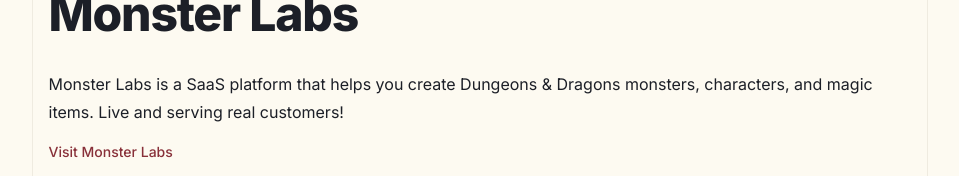
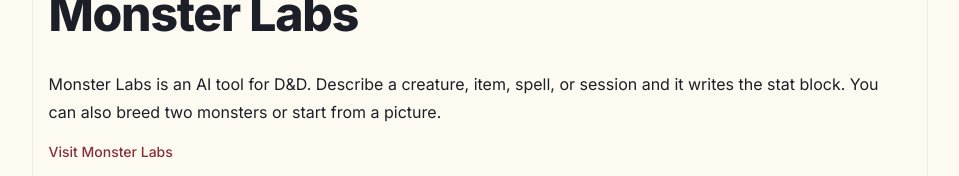
Before and after one commit to arhamHumayun/personal-site, a Next.js app: page /projects/monster-labs in a window 1280 px wide. Shown: the part 516-692 px from the top of the page, without its empty margins (153-1112 px from the left). Built offline with nearby package versions, Linux system fonts and the light colour scheme.

Commit message:
Update Monster Labs project entry for the 2026 rebuild
Replace the old homepage screenshot with a current capture of
monsterlabs.app and refresh the short project copy so it covers
creatures, items, spells, sessions, breeding, and image prompts.

Co-authored-by: Arham <arham.humayun99@gmail.com>

```diff
--- a/app/projects/monster-labs/page.tsx
+++ b/app/projects/monster-labs/page.tsx
@@ -6,8 +6,10 @@ import Link from 'next/link';
 
 export const metadata = {
   title: "Monster Labs",
-  cardDescription: "D&D monsters and item generator. Revenue generating SaaS.",
-  description: "Monster Labs is a SaaS platform that helps you create Dungeons & Dragons monsters, characters, and magic items. Live and serving real customers!",
+  cardDescription:
+    "D&D creatures, items, spells, and sessions. Breed two monsters or start from a picture.",
+  description:
+    "Monster Labs is an AI tool for D&D. Describe a creature, item, spell, or session and it writes the stat block. You can also breed two monsters or start from a picture.",
   img: "/images/monsterlabs.webp",
   url: "https://monsterlabs.app",
 };
@@ -20,8 +22,9 @@ export default function MonsterLabs() {
         image={metadata.img}
       />
       <P>
-        Monster Labs is a SaaS platform that helps you create Dungeons & Dragons monsters, characters, and magic items.
-        Live and serving real customers!
+        Monster Labs is an AI tool for D&D. Describe a creature, item, spell, or
+        session and it writes the stat block. You can also breed two monsters or
+        start from a picture.
       </P>
       <Button
         asChild
```
Also changed, not shown: public/images/monsterlabs.webp. Lines whose indentation alone changed are shown as unchanged.
